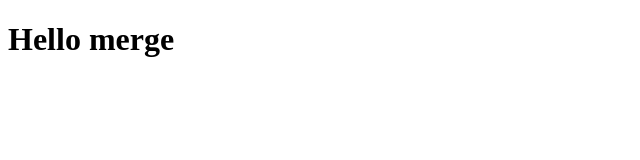
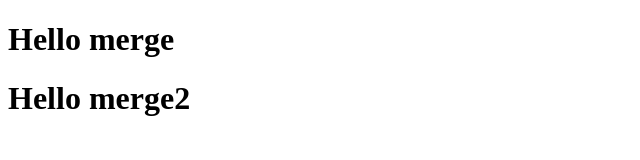
Before and after one commit to TarekSamirJedi/how-to-merge, a plain HTML site: page index.html in a window 1280 px wide. Shown: the whole page, without its empty margins (0-640 px from the left). Drawn offline with Linux system fonts and the light colour scheme.

Commit message:
Here is the merge2

```diff
--- a/index.html
+++ b/index.html
@@ -5,6 +5,7 @@
 </head>
 <body>
 	<h1>Hello merge</h1>
+	<h1>Hello merge2</h1>
 
 </body>
 </html>
```
